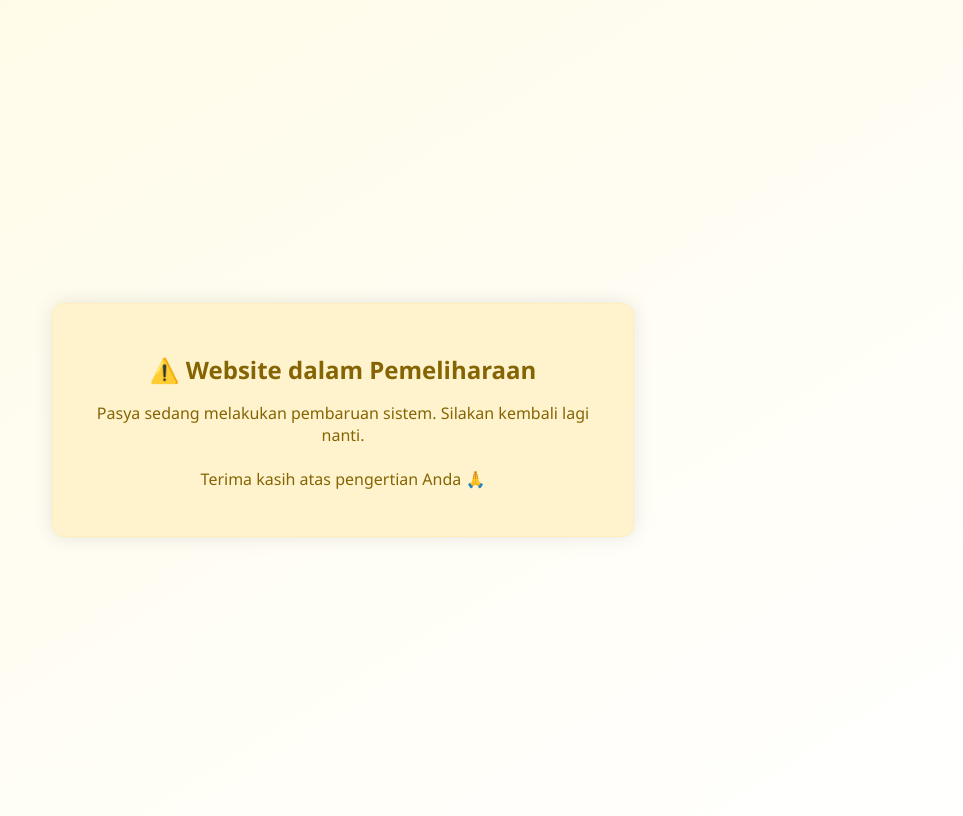
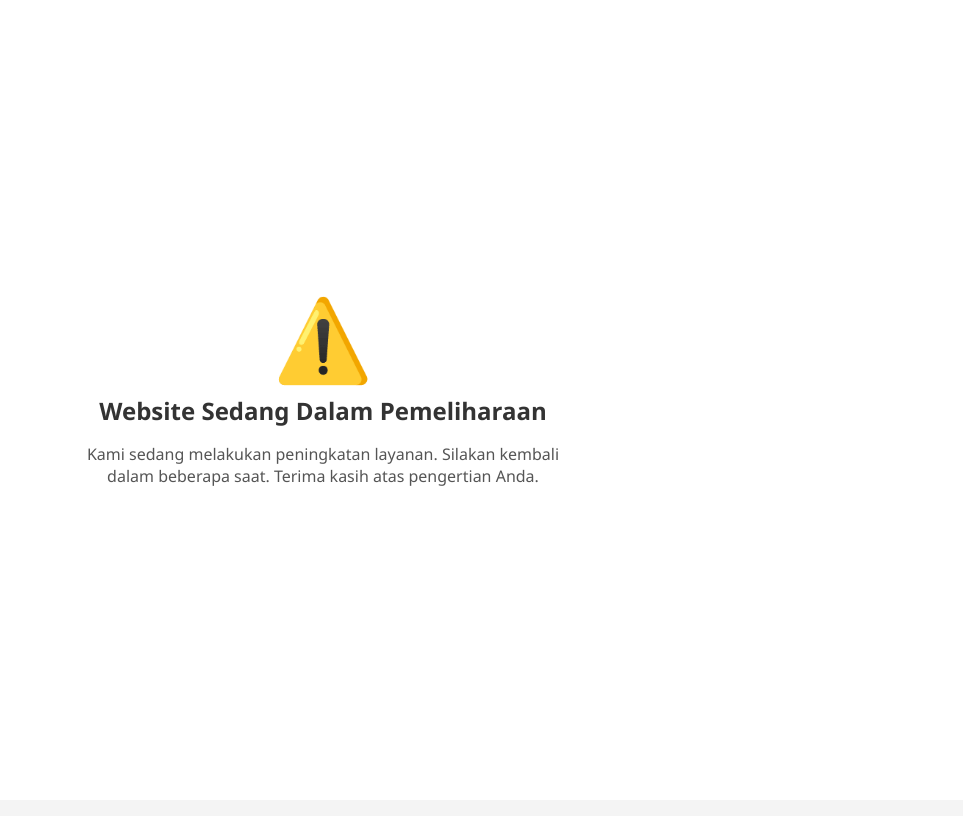
Before and after one commit to rizdfy/Dashboard_toko, a plain HTML site: page index.html in a window 1280 px wide. Shown: the whole page, without its empty margins (317-1280 px from the left). Drawn offline with Linux system fonts and the light colour scheme; no server answers.

Commit message:
Update index.html

```diff
--- a/index.html
+++ b/index.html
@@ -11,35 +11,38 @@
 
 
 
-<!-- Maintenance Overlay -->
+<!-- Elegant Maintenance Overlay -->
 <div id="maintenance-overlay" style="
   display: none;
   position: fixed;
-  top: 0; left: 0;
-  width: 100vw; height: 100vh;
-  background: linear-gradient(to bottom right, #fffbe6, #fff);
+  inset: 0;
+  background-color: white;
   z-index: 9999;
   display: flex;
   justify-content: center;
   align-items: center;
-  flex-direction: column;
   text-align: center;
   padding: 20px;
-  font-family: 'Segoe UI', Tahoma, Geneva, Verdana, sans-serif;
-  animation: fadeIn 0.6s ease-in-out;
+  font-family: 'Segoe UI', sans-serif;
+  animation: fadeIn 0.3s ease-in-out;
 ">
   <div style="
-    background: #fff3cd;
-    border: 1px solid #ffeeba;
-    padding: 30px 40px;
-    border-radius: 12px;
-    box-shadow: 0 0 20px rgba(0,0,0,0.1);
+    max-width: 90vw;
+    width: 100%;
     max-width: 500px;
+    padding: 30px 20px;
   ">
-    <h2 style="color: #856404; margin-bottom: 15px; font-size: 24px;">⚠️ Website dalam Pemeliharaan</h2>
-    <p style="color: #856404; font-size: 16px;">
-      Pasya sedang melakukan pembaruan sistem. Silakan kembali lagi nanti.<br><br>
-      Terima kasih atas pengertian Anda 🙏
+    <div style="
+      font-size: 80px;
+      line-height: 1;
+      color: #e0a800;
+      margin-bottom: 15px;
+    ">⚠️</div>
+    <h1 style="font-size: 24px; color: #333; margin-bottom: 10px;">
+      Website Sedang Dalam Pemeliharaan
+    </h1>
+    <p style="color: #555; font-size: 16px;">
+      Kami sedang melakukan peningkatan layanan. Silakan kembali dalam beberapa saat. Terima kasih atas pengertian Anda.
     </p>
   </div>
 </div>
@@ -49,7 +52,20 @@
     from { opacity: 0; }
     to { opacity: 1; }
   }
+
+  @media (max-width: 480px) {
+    #maintenance-overlay h1 {
+      font-size: 20px;
+    }
+    #maintenance-overlay div[style*='font-size: 80px'] {
+      font-size: 60px;
+    }
+    #maintenance-overlay p {
+      font-size: 14px;
+    }
+  }
 </style>
+
 
 
 
```
